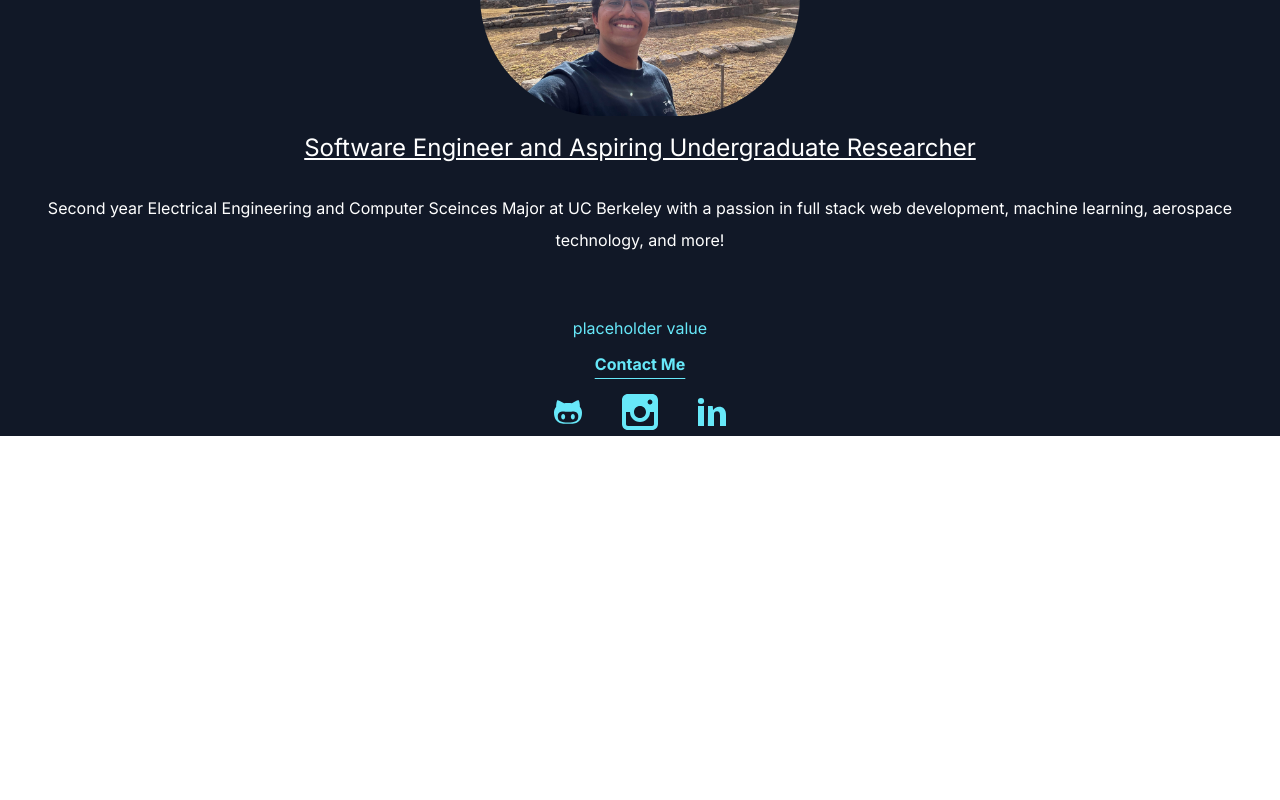
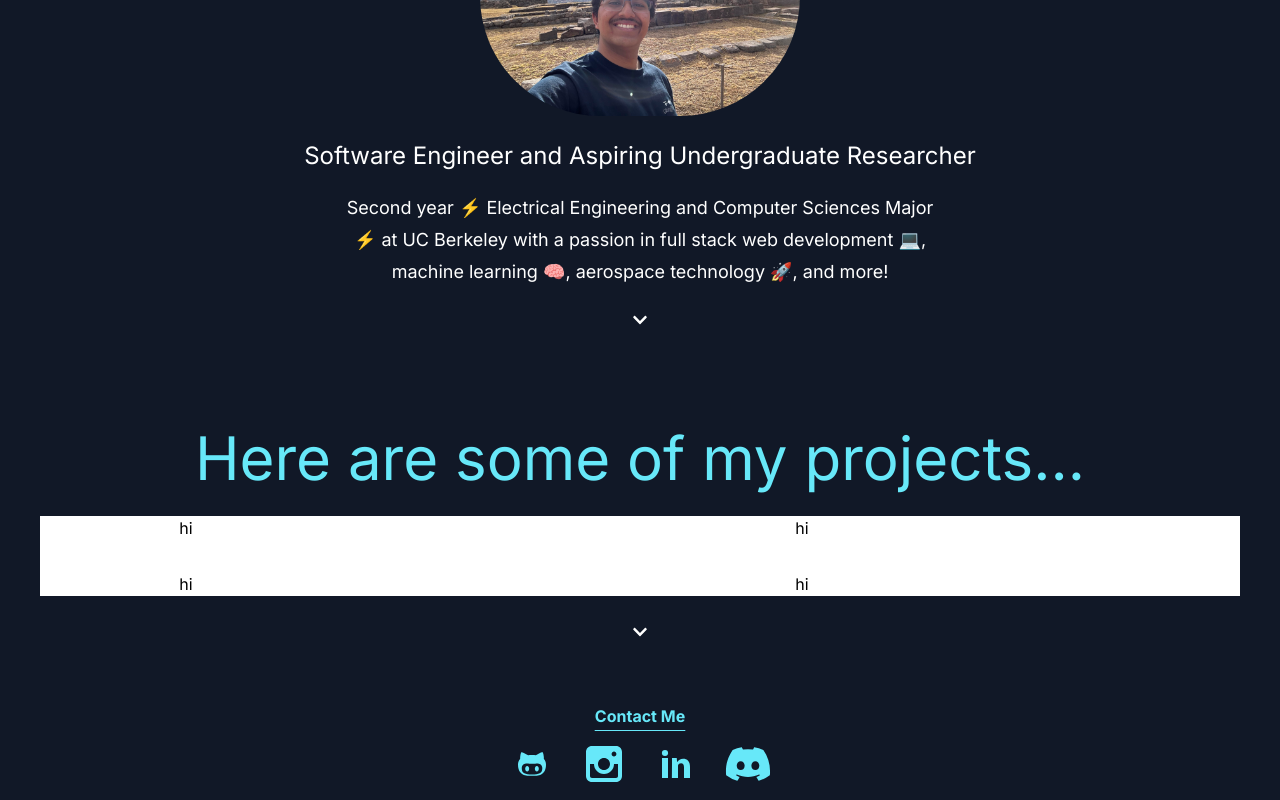
Before and after one commit to Ohm-Rajpal/portfolio, a Next.js app: page / in a window 1280 px wide. Shown: the part 460-1260 px from the top of the page. Before the commit the page ends 896 px from the top, so only its background shows below. Built offline with nearby package versions, Linux system fonts and the light colour scheme.

Commit message:
Forgot how grid works lmao

```diff
--- a/app/MyComponents/AboutPage.jsx
+++ /dev/null
@@ -1,10 +0,0 @@
-import React from "react";
-
-export default function AboutPage() {
-    return (
-
-        <div className="flex justify-center">
-            <h1 className=" text-cyan-300">placeholder value</h1>
-        </div>
-    )
-}
--- /dev/null
+++ b/app/MyComponents/ChevronDownAnimated.jsx
@@ -0,0 +1,12 @@
+import React from "react";
+import { FaChevronDown } from "react-icons/fa";
+
+export default function ChevronDownAnimated({scrollTo}) {
+    return (
+        <div className="flex justify-center items-center">
+            <div href={scrollTo} className="p-2 rounded-full animate-bounce text-white">
+                <FaChevronDown className="text-md"/>
+            </div>
+        </div>
+    )
+}
--- a/app/MyComponents/CustomButton.jsx
+++ b/app/MyComponents/CustomButton.jsx
@@ -1,8 +1,10 @@
 import React from "react";
 
 export default function CustomButton({innerText}) {
-    return (
-        <button className="relative overflow-hidden rounded-full border-2 border-cyan-300 text-cyan-300 font-bold py-2 px-4 m-1 group cursor-pointer">
+
+  return (
+        <button
+        className="relative overflow-hidden rounded-full border-2 border-cyan-300 text-cyan-300 font-bold py-2 px-4 m-1 group cursor-pointer">
           <span className="absolute w-64 h-0 transition-all duration-300 origin-center rotate-45 -translate-x-20 bg-cyan-400 top-1/2 group-hover:h-64 group-hover:-translate-y-32 ease"></span>
           <span className="relative text-cyan-300 transition duration-300 group-hover:text-white ease">{innerText}</span>
         </button>
--- a/app/MyComponents/HomePage.jsx
+++ b/app/MyComponents/HomePage.jsx
@@ -1,21 +1,28 @@
 import React from "react";
 import Image from 'next/image'
+import ChevronDownAnimated from "./ChevronDownAnimated";
 
 export default function FrontPage() {
 
     return (
       <div className="text-center text-wrap p-10">
-        <p className="text-md leading-8 text-white">Hello! I am...</p>
+        <p className="text-2xl leading-8 text-white">Hello! I am...</p>
         <h2 className="text-6xl	py-2 text-cyan-300">Ohm Rajpal</h2>
 
         <div className="flex justify-center py-2">
-          <img className="rounded-full object-scale-downh-48 w-80 hover:" src="/pfp/ohm-rajpal.jpg" alt="Ohm Rajpal"/>
+          <img className="rounded-full object-scale-downh-48 w-80" src="/pfp/ohm-rajpal.jpg" alt="Ohm Rajpal"/>
         </div>
 
-        <h3 className="text-2xl py-2 underline text-white">Software Engineer and Aspiring Undergraduate Researcher</h3>
-        <p className="text-md py-5 leading-8 text-white">Second year Electrical Engineering and Computer Sceinces Major at UC Berkeley with a passion
-          in full stack web development, machine learning, aerospace technology, and more!
-        </p>
+        <h3 className="text-2xl pt-4 text-white">Software Engineer and Aspiring Undergraduate Researcher</h3>
+
+        <div className="flex justify-center">
+          <p className="sm text-lg py-5 leading-8 text-pretty text-white w-1/2">
+          Second year ⚡ Electrical Engineering and Computer Sciences Major ⚡ at UC Berkeley with a passion
+          in full stack web development 💻, machine learning 🧠, aerospace technology 🚀, and more!
+          </p>
+        </div>
+        <ChevronDownAnimated />
+
       </div>
     )
 }
--- a/app/MyComponents/MyFooter.jsx
+++ b/app/MyComponents/MyFooter.jsx
@@ -1,17 +1,19 @@
 import React from "react";
 import { TiSocialGithub, TiSocialInstagram, TiSocialLinkedin } from "react-icons/ti";
+import { FaDiscord } from "react-icons/fa";
 
 export default function MyFooter() {
     return (
-      <div>
-        <div className="text-cyan-300 hover:text-pink-400 flex justify-center text-md font-bold py-3 px-4 underline underline-offset-8">
-          <a href="mailto:ohm_rajpal@berkeley.edu">Contact Me</a>
+      <div className="w-full h-auto pb-3">
+        <div className="text-cyan-300 flex justify-center text-md font-bold py-3 px-4 underline underline-offset-8">
+          <a className="hover:text-pink-400" href="mailto:ohm_rajpal@berkeley.edu">Contact Me</a>
         </div>
 
-        <ul className="text-cyan-300 text-5xl flex flex-row justify-center space-x-6">
+        <ul className="text-cyan-300 text-5xl flex flex-row justify-center space-x-6 text-md">
           <a className="hover:scale-125 hover:text-pink-400" href="https://github.com/Ohm-Rajpal" target="_blank"><TiSocialGithub /></a>
           <a className="hover:scale-125 hover:text-pink-400" href="https://www.instagram.com/ohmrajpal/?__d=1" target="_blank"><TiSocialInstagram /></a>
           <a className="hover:scale-125 hover:text-pink-400" href="https://www.linkedin.com/in/ohmrajpal" target="_blank"><TiSocialLinkedin /></a>
+          <a className="hover:scale-125 hover:text-pink-400" href="https://www.youtube.com/watch?v=dQw4w9WgXcQ" target="_blank"><FaDiscord /></a>
         </ul>
       </div>
     )
--- a/app/MyComponents/MyNav.jsx
+++ b/app/MyComponents/MyNav.jsx
@@ -1,7 +1,7 @@
-import React from "react";
+import { React, forwardRef } from "react";
 import CustomButton from "./CustomButton";
 
-export default function MyNav({navBar}) {
+function MyNav() {
 
     return (
     <nav className="plr-4 py-10 mb-12 flex justify-between">
@@ -20,7 +20,7 @@ export default function MyNav({navBar}) {
         </li>
 
         <li className="px-1">
-          <CustomButton innerText={"About"} />
+          <CustomButton innerText={"Projects"} />
         </li>
 
         <li className="px-1">
@@ -34,3 +34,5 @@ export default function MyNav({navBar}) {
     </nav>
     )
 }
+
+export default forwardRef(MyNav)
--- /dev/null
+++ b/app/MyComponents/Projects.jsx
@@ -0,0 +1,36 @@
+import React from "react";
+import ChevronDownAnimated from "./ChevronDownAnimated";
+
+export default function Projects() {
+    return (
+
+<div className="text-center text-wrap p-10">
+        <h2 className="text-6xl	py-2 mb-5 text-cyan-300">Here are some of my projects...</h2>
+
+        <div className="grid grid-cols-1 gap-4 sm:grid-cols-1 md:grid-cols-2 md:gap-8 mb-6 bg-white">
+
+            <div className="rounded-full w-1/2">
+                hi
+            </div>
+
+            <div className="rounded-full w-1/2">
+                hi
+            </div>
+
+            <div className="rounded-full w-1/2">
+                hi
+            </div>
+
+            <div className="rounded-full w-1/2">
+                hi
+            </div>
+
+
+        </div>
+
+
+        <ChevronDownAnimated />
+
+      </div>
+    )
+}
--- a/app/page.jsx
+++ b/app/page.jsx
@@ -3,20 +3,27 @@
 import Image from "next/image";
 import Head from "next/head";
 import MyNav from "./MyComponents/MyNav";
-import { React, useRef } from "react";
+import { React, useRef, useState, useEffect } from "react";
+
+import { FaChevronDown } from "react-icons/fa";
 
 import HomePage from "./MyComponents/HomePage";
 import MyFooter from "./MyComponents/MyFooter";
-import AboutPage from "./MyComponents/AboutPage";
+import AboutPage from "./MyComponents/Projects";
+
 
 export default function Home() {
 
 
   // figure out smooth animation later
-  // const navBar = useRef(null);
-  // const aboutPage = useRef(null);
-  // const resumePage = useRef(null);
-  // const footerPage = useRef(null);
+  const homeRef = useRef(null);
+  const aboutRef = useRef(null);
+  const footerRef = useRef(null);
+
+  function scrollToComponent(ref) {
+    ref.current?.scrollToComponent({ behavior: "smooth"})
+  }
+
 
   return (
       <div>
@@ -31,17 +38,13 @@ export default function Home() {
           {/* Figure out how useRef works so you can implement the scrolling feature! */}
 
           {/* change to bg-gray-800 maybe */}
-          <section className="min-h-screen bg-gray-900 font-monrope">
-
+          <section className="min-h-screen bg-gray-900 font-monrope transition-all duration-300 ease-in-out scroll-smooth">
             {/* Nav bar */}
-            {/* bg-teal-500 */}
             <MyNav />
             {/* Home page */}
             <HomePage />
-
             {/* About page */}
             <AboutPage />
-
             {/* Footer */}
             <MyFooter />
 
```
